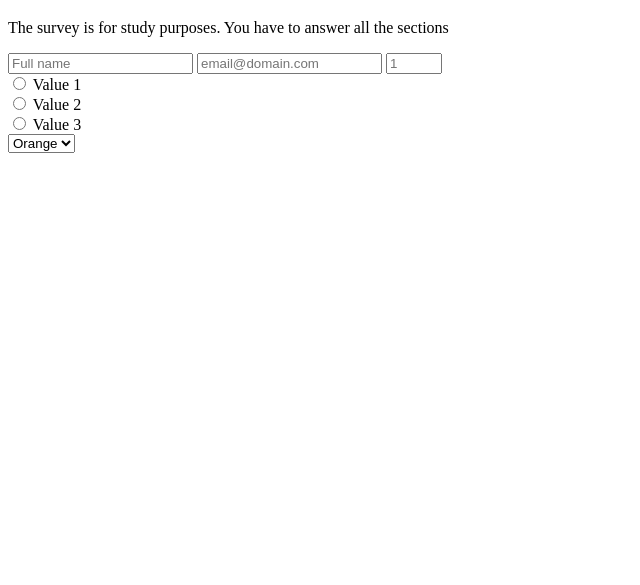
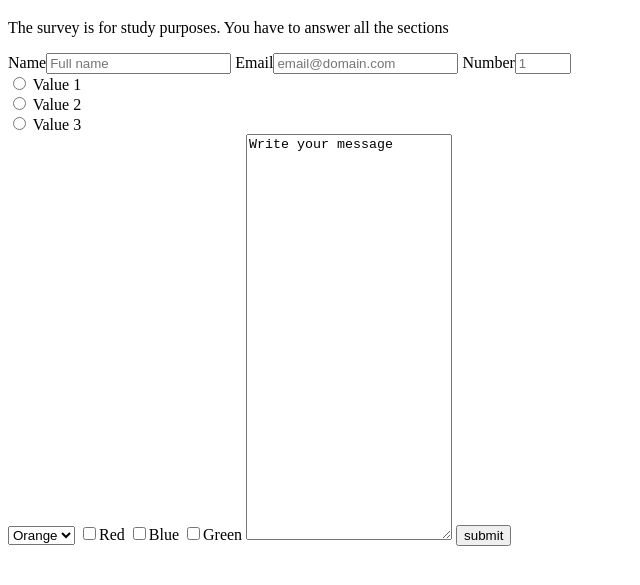
Before and after one commit to thankgodr/MicroverseProjectFinal, a plain HTML site: page index.html in a window 1280 px wide. Shown: the part 61-646 px from the top of the page, without its empty margins (0-640 px from the left). Drawn offline with Linux system fonts and the light colour scheme.

Commit message:
Html finished

```diff
--- a/index.html
+++ b/index.html
@@ -11,9 +11,9 @@
     <h1 id="title">Survey Form </h1>
     <p id="description">The survey is for study purposes. You have to answer all the sections</p>
     <form id="survey-form">
-      <input type="text" name="name" id="name" placeholder="Full name" required />
-      <input type="email" name="email" id="email"  placeholder="email@domain.com" required/>
-      <input type="number" name="number" id="number" min="1" max="20" placeholder="1">
+      <label id="name-label" for="name">Name<input type="text" name="name" id="name" placeholder="Full name" required /></label>
+      <label id= "email-label" for="email">Email<input type="email" name="email" id="email"  placeholder="email@domain.com" required/></label>
+      <label id="number-label" for="number">Number<input type="number" name="number" id="number" min="1" max="20" placeholder="1"></label>
       <div>
          <input type="radio" name="value" value="1">
          <span>Value 1</span>
@@ -30,8 +30,12 @@
         <option value="apple">Apple</option>
         <option value="mango">Mango</option>
       </select>
+      <input type="checkbox" name="Colors" value="Red"><span>Red</span>
+      <input type="checkbox" name="Colors" value="Blue"><span>Blue</span>
+      <input type="checkbox" name="Colors" value="Green"><span>Green</span>
 
-
+      <textarea name="message" style="width:200px; height: 400px;">Write your message</textarea>
+      <input type="submit" id="submit" value="submit">
 
     </form>
 
```
